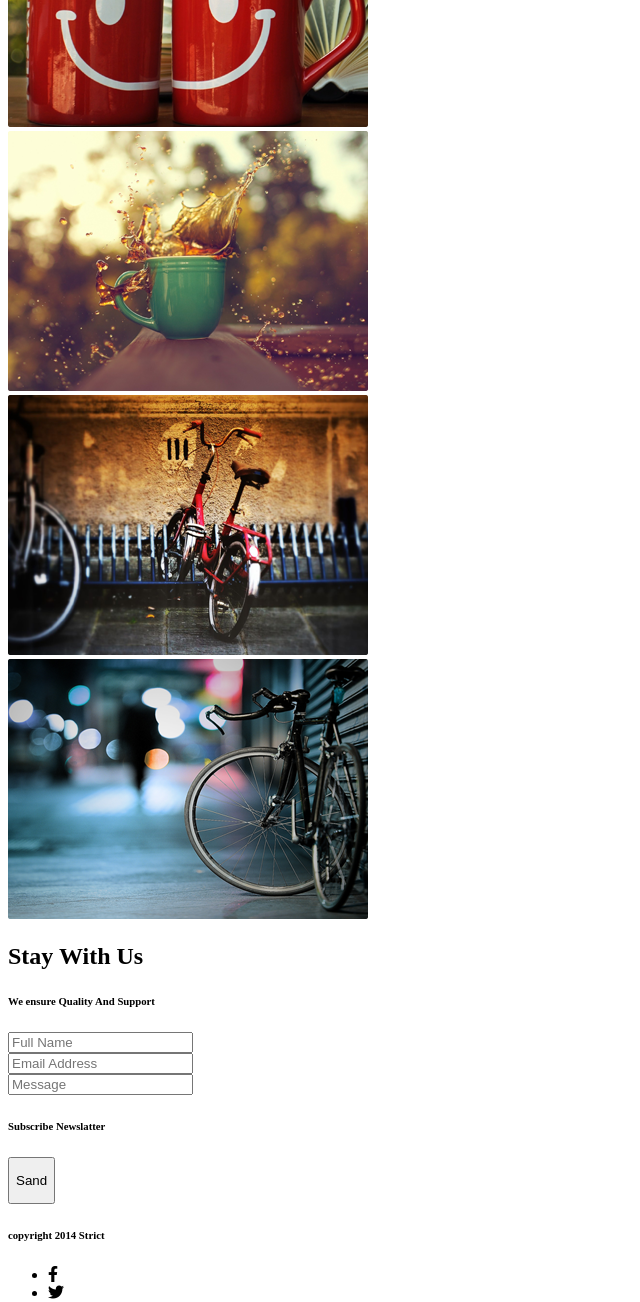
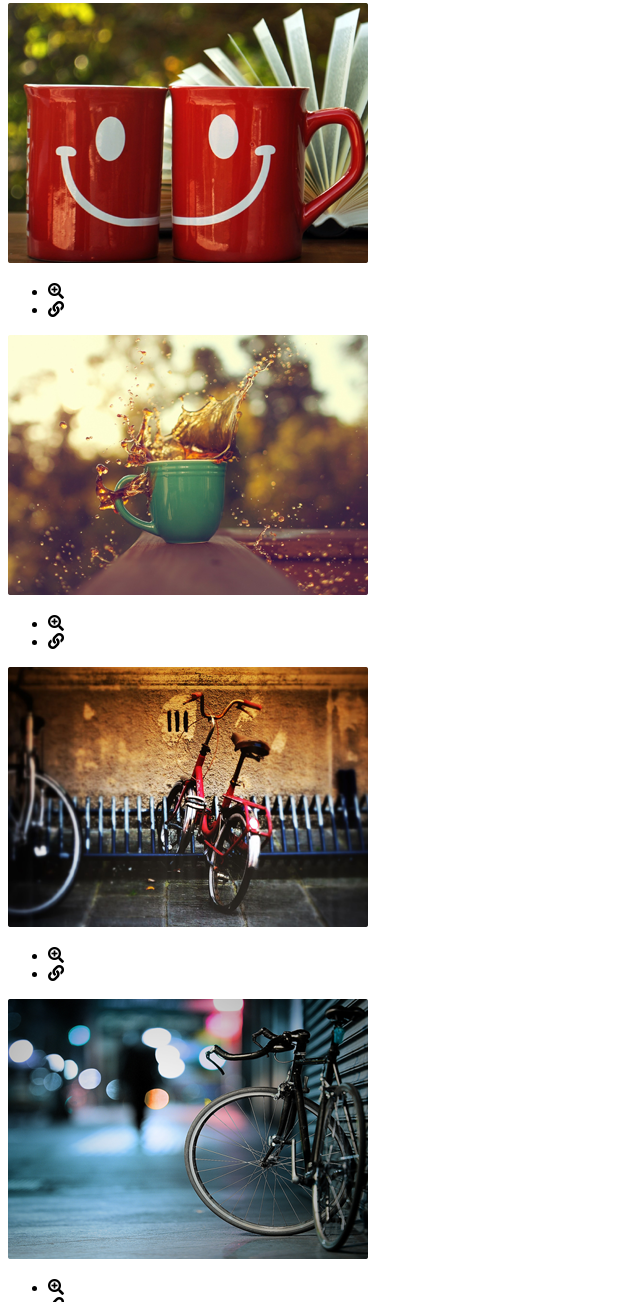
Before and after one commit to Hannan1144/strict, a plain HTML site: page index.html in a window 1280 px wide. Shown: the part 1498-2800 px from the top of the page, without its empty margins (0-640 px from the left). Drawn offline with Linux system fonts and the light colour scheme.

Commit message:
Update index.html

```diff
--- a/index.html
+++ b/index.html
@@ -68,56 +68,94 @@
     </section>
 <!-- Feature Section End Here -->
 
-<section class="Gallery-section">
-    <div class="gallery-content">
-        <div class="shwocase">
-            <h1>Showcase your work like a pro.</h1>
-            <p> Contact me if you like my work</p>
+<section class="Show-case">
+    <div class="show-case-heading">
+        <h1>showcase your work like a pro</h1>
+        <p>Lorem ipsum dolor sit amet.</p>
     </div>
-        <div class="images-section">
-            <div class="images">
+    <div class="gallery">
+        <div class="item-one">
             <img src="images/Grid-images-1.png" alt="">
+            <div class="gallery-icon">
+                <ul>
+                    <li><i class="fas fa-search-plus"></i></li>
+                    <li><i class="fas fa-link"></i></li>
+                </ul>
             </div>
-            <div class="images">
+        </div>
+
+        <div class="item-one">
             <img src="images/Grid-images-2.png" alt="">
+            <div class="gallery-icon">
+                <ul>
+                    <li><i class="fas fa-search-plus"></i></li>
+                    <li><i class="fas fa-link"></i></li>
+                </ul>
             </div>
-            <div class="images">
+        </div>
+
+        <div class="item-one">
             <img src="images/Grid-images-3.png" alt="">
+            <div class="gallery-icon">
+                <ul>
+                    <li><i class="fas fa-search-plus"></i></li>
+                    <li><i class="fas fa-link"></i></li>
+                </ul>
             </div>
-            <div class="images">
+        </div>
+
+        <div class="item-one">
             <img src="images/Grid-images-4.png" alt="">
+            <div class="gallery-icon">
+                <ul>
+                    <li><i class="fas fa-search-plus"></i></li>
+                    <li><i class="fas fa-link"></i></li>
+                </ul>
             </div>
-            <div class="images">
+        </div>
+
+        <div class="item-one">
             <img src="images/Grid-images-5.png" alt="">
+            <div class="gallery-icon">
+                <ul>
+                    <li><i class="fas fa-search-plus"></i></li>
+                    <li><i class="fas fa-link"></i></li>
+                </ul>
             </div>
-            <div class="images">
+        </div>
+
+        <div class="item-one">
             <img src="images/Grid-images-6.png" alt="">
+            <div class="gallery-icon">
+                <ul>
+                    <li><i class="fas fa-search-plus"></i></li>
+                    <li><i class="fas fa-link"></i></li>
+                </ul>
             </div>
         </div>
     </div>
 </section>
 
-<!-- form section Start Here -->
-<section class="form">
-    <div class="form-section">
-        <h1>Stay With Us</h1>
-        <h6>We ensure Quality And Support</h6>
+<section class="contact">
+    <div class="show-case-heading">
+        <h1>Stay With US</h1>
+        <p>Lorem ipsum dolor sit amet.</p>
+    </div>
 
-        <input class="Name-field" type="text" placeholder="Full Name"> <br>
-        <input class="Email-field" type="Email" placeholder="Email Address"> <br>
-        <input class="Message-field" type="text" placeholder="Message"> <br>
-        <div class="out-field">
-            <div class="subscribe">
-                <div class="rectangle"></div>
-                <h6>Subscribe Newslatter</h6>
+    <div class="contact-form">
+        <form action="">
+            <input type="text" placeholder="Full Name">
+            <input type="email" placeholder="Email Adress">
+            <textarea id="" cols="30" rows="10" placeholder="Message"></textarea>
+            <div class="checkbox_submit">
+                <div class="newslatter">
+                    <input type="checkbox"> <span>Subscribe Newslatter</span>
                 </div>
-            <button type="submit">
-                <p>Sand</p>
-            </button>
+                <input type="submit" value="Sand">
             </div>
+        </form>
     </div>
 </section>
-<!-- form section end here -->
 
 <footer>
     <div class="copyright">
@@ -132,6 +170,6 @@
         </ul>
     </div>
 
-</footer>
+</section>
 </body>
 </html>
```
Lines whose indentation alone changed are shown as unchanged.
